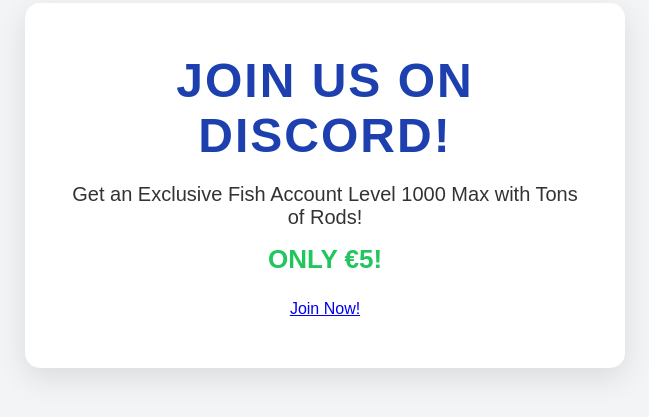
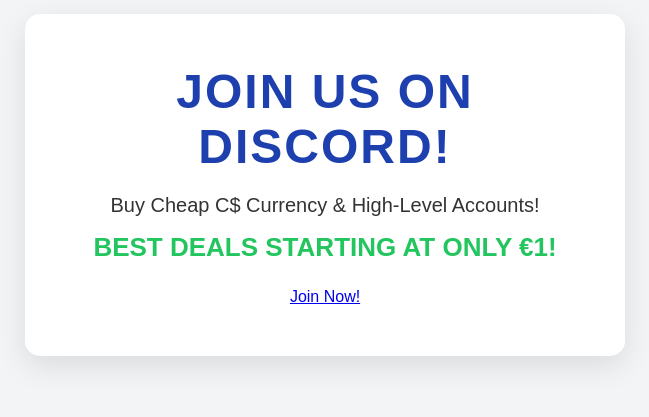
Before and after one commit to Santel916/growmagplants-site, a plain HTML site: page index.html in a window 1280 px wide. Shown: the part 215-632 px from the top of the page, without its empty margins (315-964 px from the left). Drawn offline with Linux system fonts and the light colour scheme.

Commit message:
Update index.html
Signed-off-by: Santel916 <relsdssdsds@gmail.com>

```diff
--- a/index.html
+++ b/index.html
@@ -10,8 +10,8 @@
     <div class="container">
         <header>
             <h1>Join Us on Discord!</h1>
-            <p>Get an Exclusive Fish Account Level 1000 Max with Tons of Rods!</p>
-            <p class="price">Only €5!</p>
+            <p>Buy Cheap C$ Currency & High-Level Accounts!</p>
+            <p class="price">Best Deals Starting at Only €1!</p>
             <a href="https://discord.gg/MjcHVXmF" target="_blank" class="discord-link">Join Now!</a>
         </header>
     </div>
```
